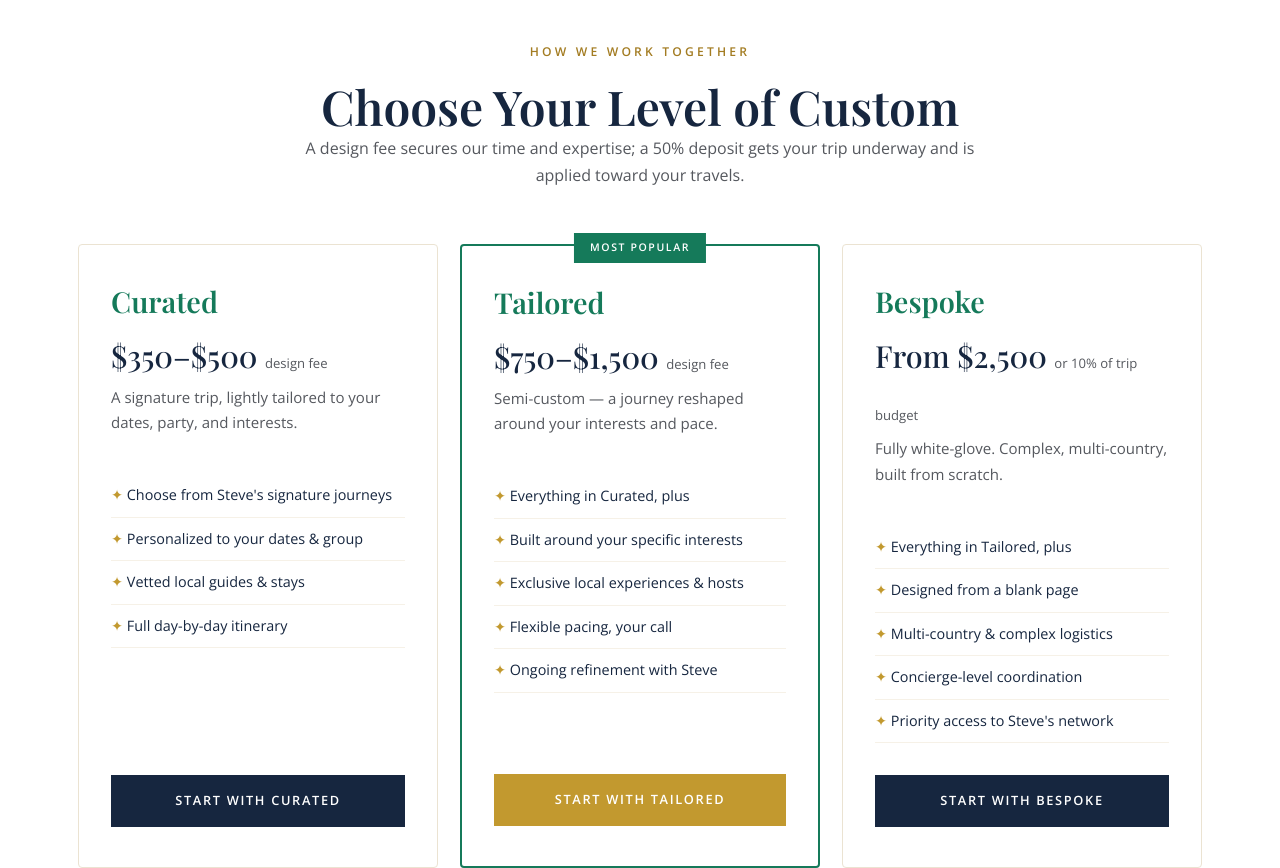
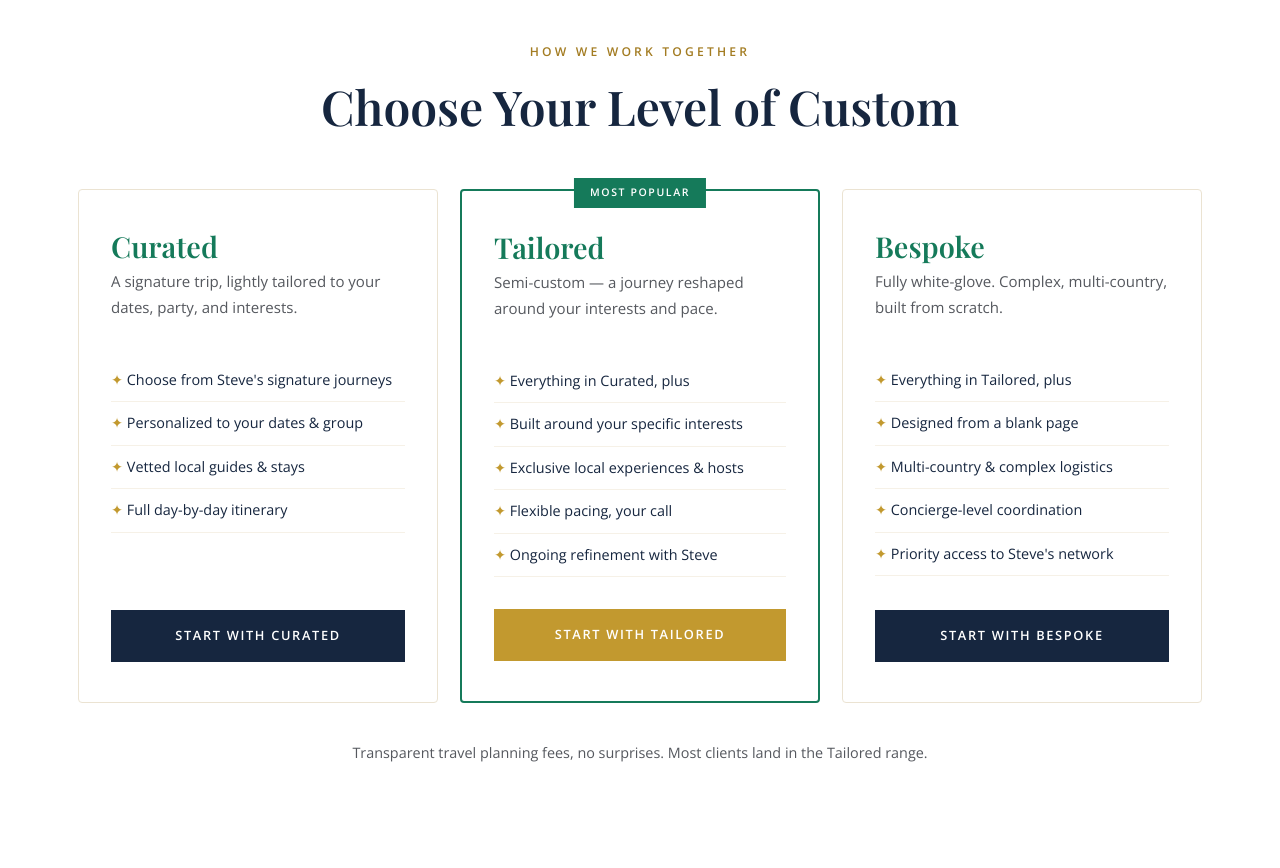
Before and after one commit to Jfade252/bigstepstravel, a website: page index.html in a window 1280 px wide. Shown: the part 4600-5468 px from the top of the page. Drawn offline with nearby package versions, Linux system fonts and the light colour scheme.

Commit message:
Remove pricing from custom section

```diff
--- a/index.html
+++ b/index.html
@@ -375,26 +375,22 @@
     <div class="section-head">
       <p class="eyebrow">How we work together</p>
       <h2>Choose Your Level of Custom</h2>
-      <p>A design fee secures our time and expertise; a 50% deposit gets your trip underway and is applied toward your travels.</p>
     </div>
     <div class="pkg-grid">
       <div class="pkg">
         <h3>Curated</h3>
-        <div class="price">$350–$500 <small>design fee</small></div>
         <p class="desc">A signature trip, lightly tailored to your dates, party, and interests.</p>
         <ul><li>Choose from Steve's signature journeys</li><li>Personalized to your dates &amp; group</li><li>Vetted local guides &amp; stays</li><li>Full day-by-day itinerary</li></ul>
         <a href="#inquire" class="btn btn-dark">Start with Curated</a>
       </div>
       <div class="pkg featured">
         <h3>Tailored</h3>
-        <div class="price">$750–$1,500 <small>design fee</small></div>
         <p class="desc">Semi-custom — a journey reshaped around your interests and pace.</p>
         <ul><li>Everything in Curated, plus</li><li>Built around your specific interests</li><li>Exclusive local experiences &amp; hosts</li><li>Flexible pacing, your call</li><li>Ongoing refinement with Steve</li></ul>
         <a href="#inquire" class="btn btn-gold">Start with Tailored</a>
       </div>
       <div class="pkg">
         <h3>Bespoke</h3>
-        <div class="price">From $2,500 <small>or 10% of trip budget</small></div>
         <p class="desc">Fully white-glove. Complex, multi-country, built from scratch.</p>
         <ul><li>Everything in Tailored, plus</li><li>Designed from a blank page</li><li>Multi-country &amp; complex logistics</li><li>Concierge-level coordination</li><li>Priority access to Steve's network</li></ul>
         <a href="#inquire" class="btn btn-dark">Start with Bespoke</a>
```
